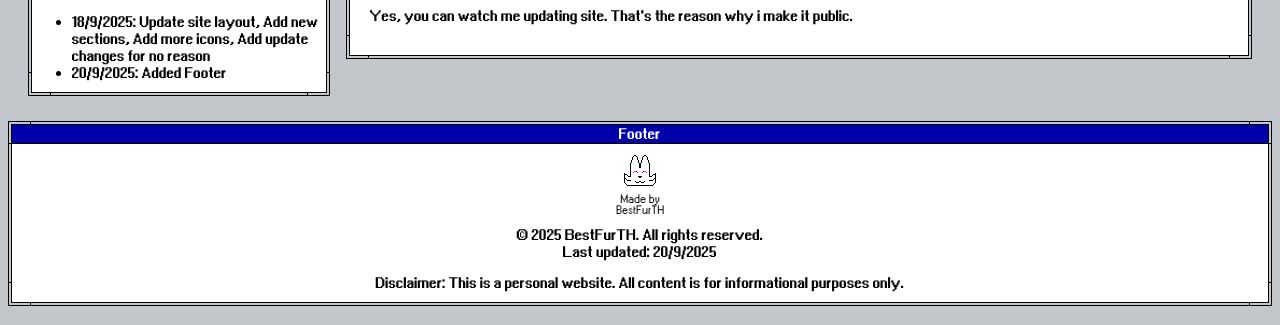
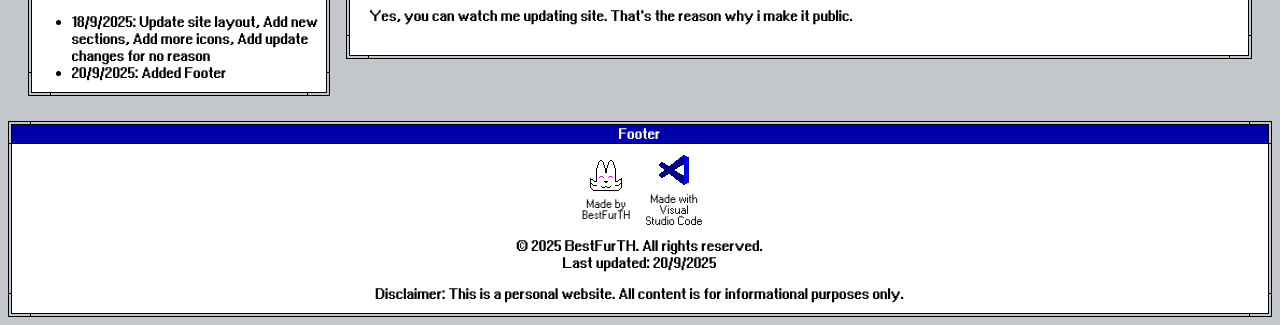
Before and after one commit to BestFurTH/BestFurTH.github.io, a plain HTML site: page index.html in a window 1280 px wide. Shown: the part 598-923 px from the top of the page. Drawn offline with Linux system fonts and the light colour scheme.

Commit message:
More icons on footer

```diff
--- a/index.html
+++ b/index.html
@@ -65,10 +65,16 @@
     <footer class="windows-panel bottom-panel">
         <div class="windows-title">Footer</div>
         <div class="windows-content centered">
-        <a class="icon-hitbox" href="https://youtu.be/dQw4w9WgXcQ" target="_blank" rel="noopener noreferrer" alt="Click me!">
-            <img class="icon-image" src="assets/icons/pink.png" alt="It's me, Pink!">
-            <div class="icon-label">Made by BestFurTH</div>
-          </a>
+          <div class="icon-container centered-flex">
+         <a class="icon-hitbox" href="https://youtu.be/dQw4w9WgXcQ" target="_blank" rel="noopener noreferrer" alt="Click me!">
+             <img class="icon-image" src="assets/icons/pink.png" alt="It's me, Pink!">
+             <div class="icon-label">Made by BestFurTH</div>
+           </a>
+        <a class="icon-hitbox" href="https://code.visualstudio.com/" target="_blank" rel="noopener noreferrer">
+          <img class="icon-image" src="assets/icons/vscode.png" alt="Visual Studio Code">
+          <div class="icon-label">Made with Visual Studio Code</div>
+        </a>
+          </div>
             <div>&copy; 2025 BestFurTH. All rights reserved.</div>
             <div>Last updated: 20/9/2025</div>
             <p>Disclaimer: This is a personal website. All content is for informational purposes only.</p>
--- a/style.css
+++ b/style.css
@@ -113,9 +113,9 @@ img {
     justify-content: center;
     align-items: center;
     gap: 8px;
-    width: 50px;
+    width: 60px;
     height: auto;
-    margin: 10px;
+    margin: 10px 4px;
     cursor: default;
 }
 
@@ -141,6 +141,13 @@ img {
     height: auto;
 }
 
+.centered-flex {
+    display: flex;
+    align-items: center;
+    justify-content: center;
+    text-align: center;
+    flex-wrap: wrap;
+}
 .main-panel {
     display: flex;
     flex-direction: column;
```
Also changed, not shown: assets/icons/vscode.png (added).
